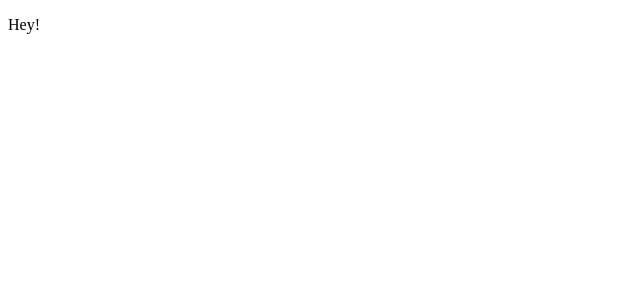
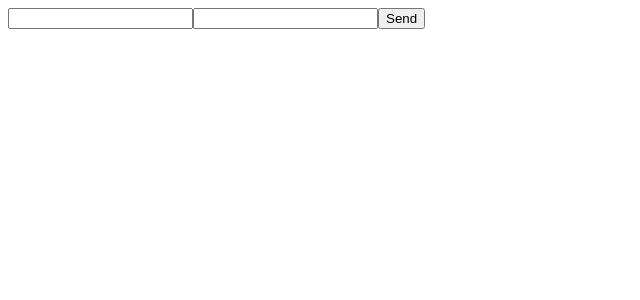
Before and after one commit to sumitsaurabh927/digest-learning-app-email, a React (Create React App) app in the folder frontend/: page / in a window 1280 px wide. Shown: the top 300 px of the page, without its empty margins (0-640 px from the left). Built offline with nearby package versions, Linux system fonts and the light colour scheme.

Commit message:
app: frontend done and working! 🚀

```diff
--- a/frontend/package.json
+++ b/frontend/package.json
@@ -6,6 +6,7 @@
     "@testing-library/jest-dom": "^5.16.5",
     "@testing-library/react": "^13.4.0",
     "@testing-library/user-event": "^13.5.0",
+    "axios": "^1.4.0",
     "react": "^18.2.0",
     "react-dom": "^18.2.0",
     "react-scripts": "5.0.1",
--- a/frontend/src/App.js
+++ b/frontend/src/App.js
@@ -1,7 +1,9 @@
+import Body from "./components/Body";
+
 function App() {
   return (
     <div className="App">
-      <p>Hey!</p>
+      <Body />
     </div>
   );
 }
--- /dev/null
+++ b/frontend/src/components/Body.js
@@ -0,0 +1,41 @@
+import { useState } from "react";
+// import axios from "axios";
+
+const Body = () => {
+    const [formInput, setFormInput] = useState({ notif: '', email: '' });
+
+    const onSubmitHandler = async (e) => {
+        e.preventDefault();
+        const response = await fetch("http://localhost:3000/api/v1/sending-email-digest", {
+            method: "POST",
+            headers: {
+                "Content-Type": "application/json",
+            },
+            body: JSON.stringify(formInput),
+
+        })
+        console.log(response.data);
+        setFormInput({ notif: '', email: '' })
+    }
+    const onChangeHandler = e => {
+        const value = e.target.name === 'email' ? e.target.value.trim() : e.target.value;
+
+        setFormInput((prev) => (
+            {
+                ...prev,
+                [e.target.name]: value
+            }
+        ))
+    }
+    return (
+        <form onSubmit={onSubmitHandler}>
+            <label for="email"></label>
+            <input value={formInput.email} id="email" name="email" onChange={onChangeHandler} />
+            <label for="notif"></label>
+            <input value={formInput.notif} id="notif" name="notif" onChange={onChangeHandler} />
+            <button type="submit">Send</button>
+        </form>
+    )
+}
+
+export default Body
```
Also changed, not shown: 1 other file (tests, documents, lock files or other folders).
